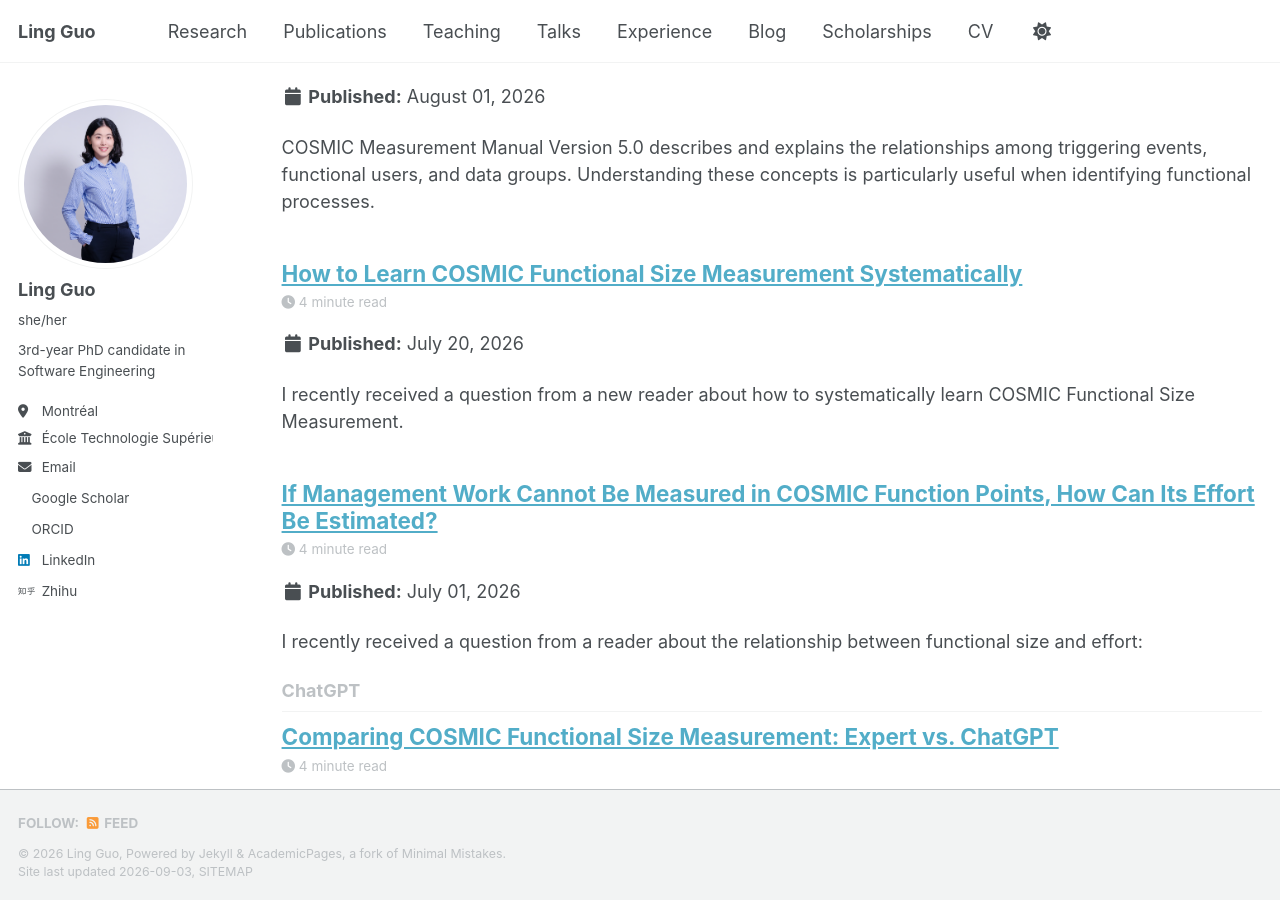
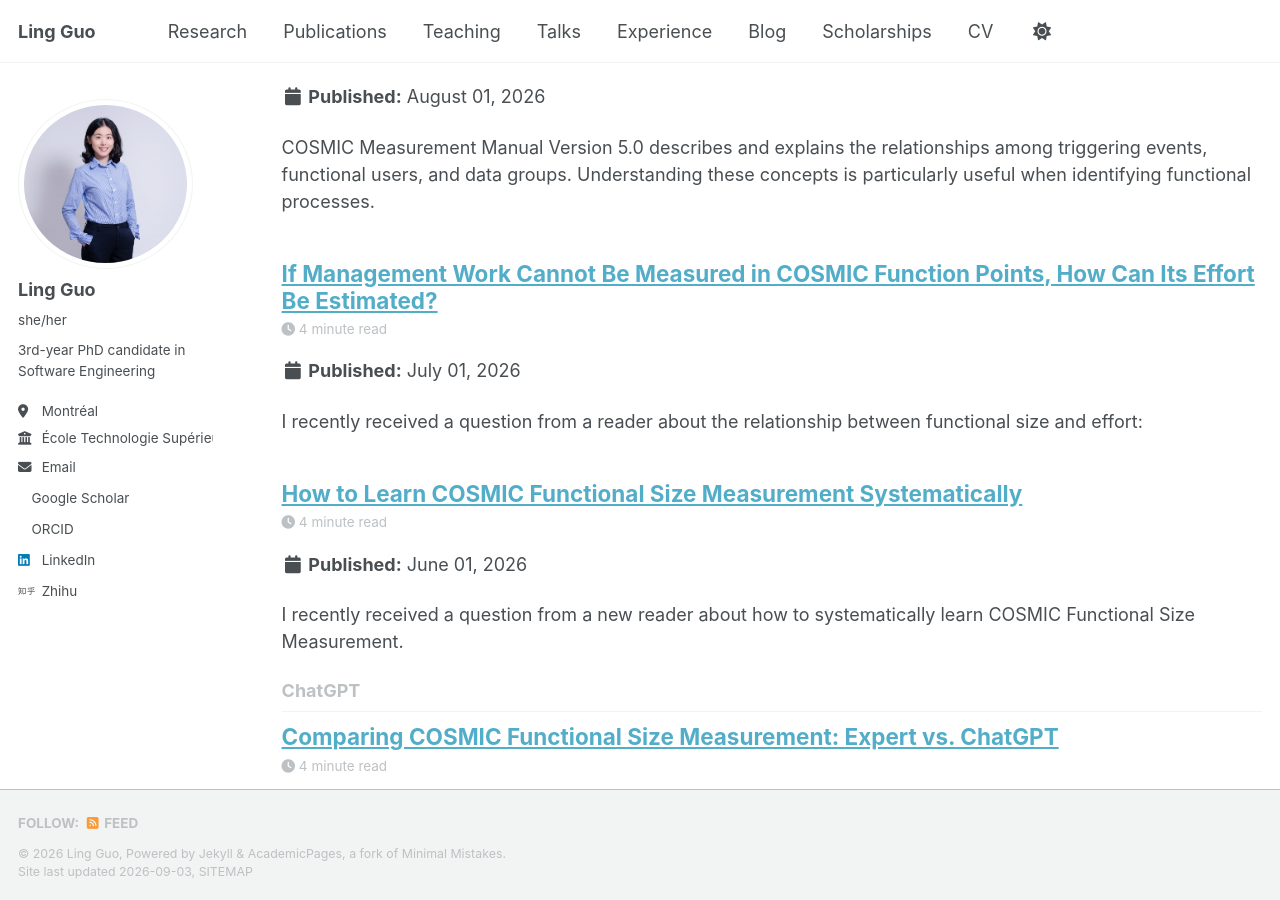
Before and after one commit to lingguo-research/lingguo-research.github.io, a Jekyll site: the page built from _pages/tag-archive.html, in a window 1280 px wide and 900 px high, scrolled down 620 px. Built offline with Jekyll 4.4.1, drawn with Linux system fonts in a browser that asks for light colours; a style sheet for code colours, icons or effects is not loaded; some of the changed text lies outside the part shown.

Commit message:
Update 2026-06-01-how-to-learn-cosmic-functional-size-measurement.md

```diff
--- a/_posts/2026-06-01-how-to-learn-cosmic-functional-size-measurement.md
+++ b/_posts/2026-06-01-how-to-learn-cosmic-functional-size-measurement.md
@@ -1,6 +1,6 @@
 ---
 title: "How to Learn COSMIC Functional Size Measurement Systematically"
-date: 2026-07-20
+date: 2026-06-01
 permalink: /posts/how-to-learn-cosmic-functional-size-measurement/
 tags:
   - COSMIC
```
